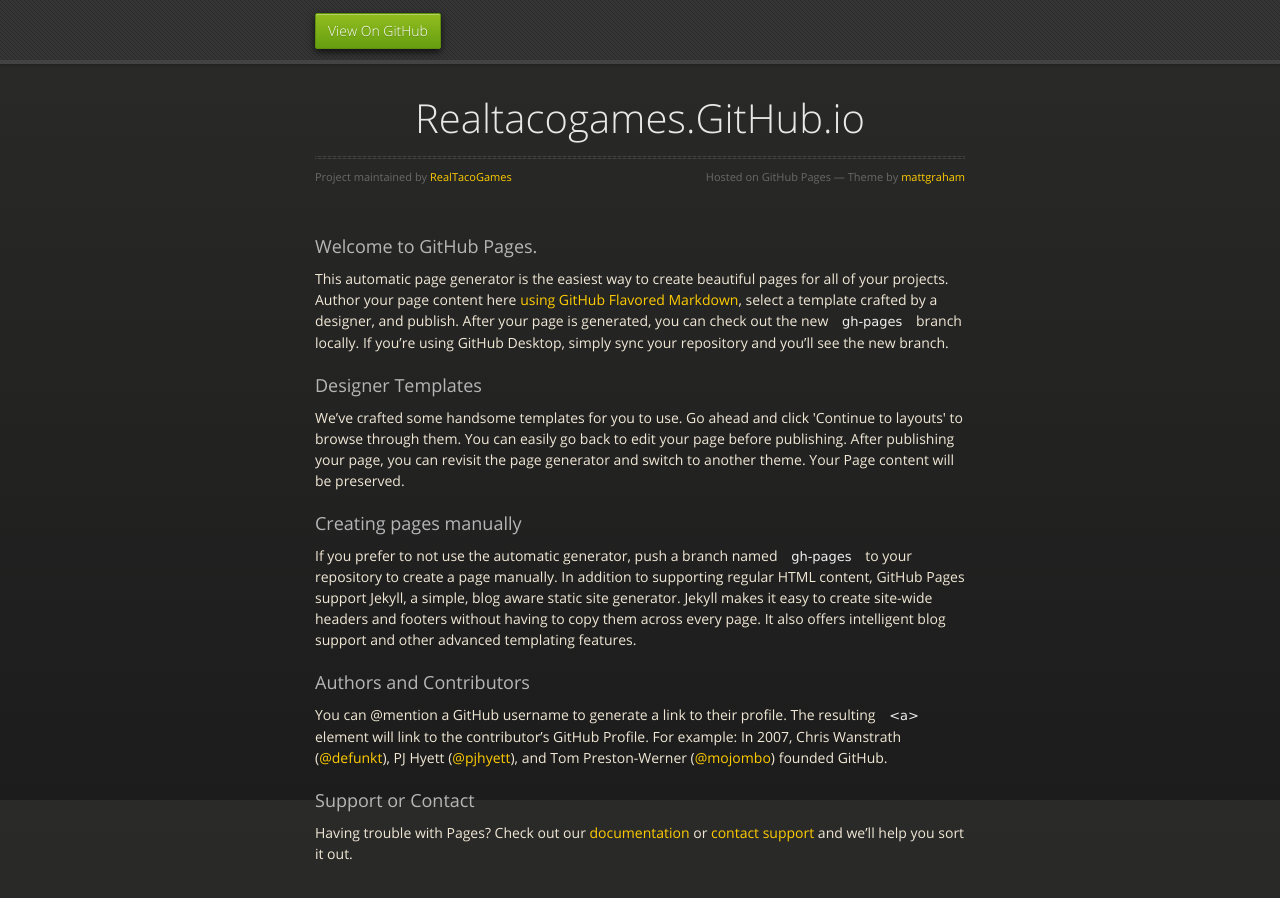
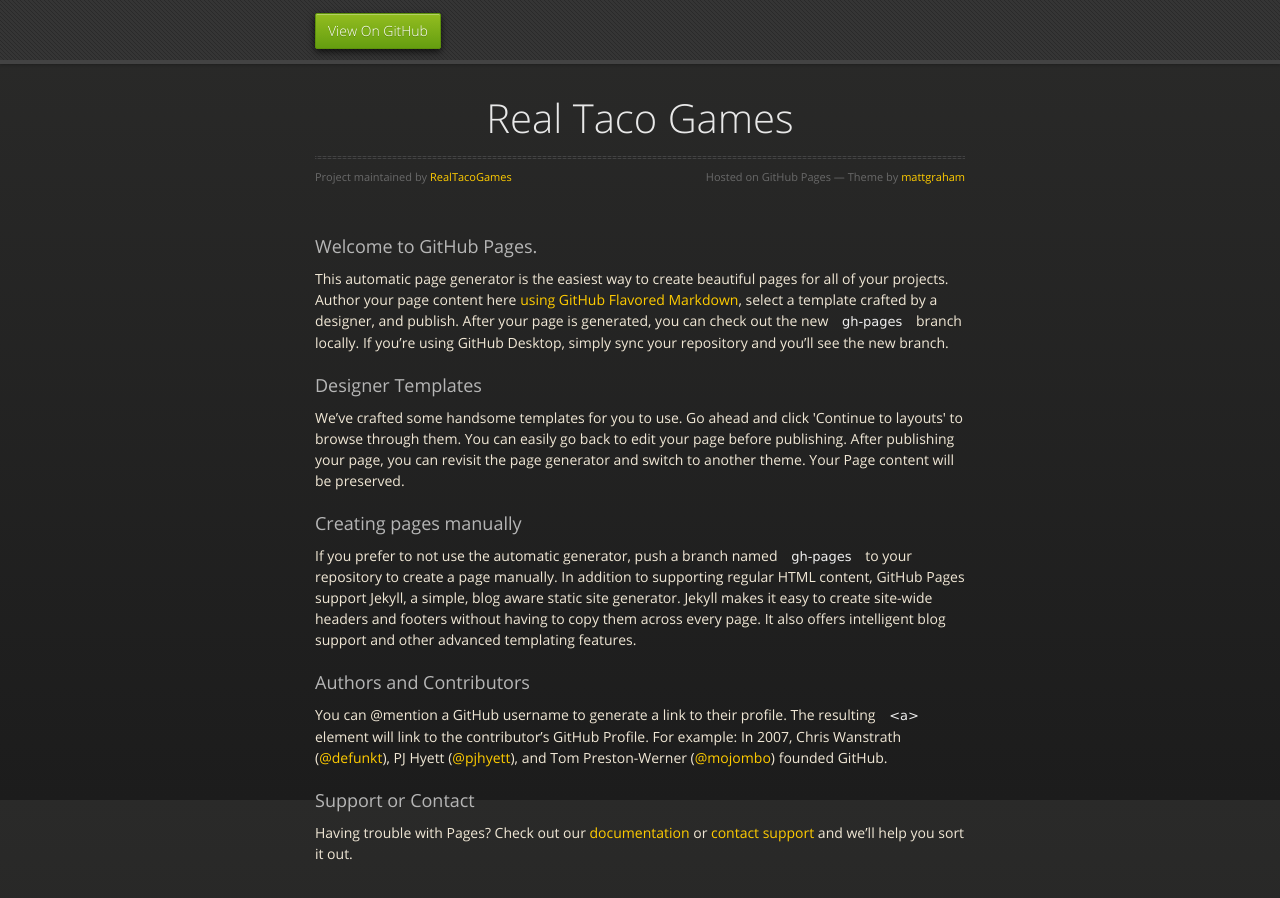
Before and after one commit to RealTacoGames/realtacogames.github.io, a plain HTML site: page index.html in a window 1280 px wide. Drawn offline with nearby package versions, Linux system fonts and the light colour scheme.

Commit message:
Title Change

```diff
--- a/index.html
+++ b/index.html
@@ -28,7 +28,7 @@
 
       <section>
         <div id="title">
-          <h1>Realtacogames.GitHub.io</h1>
+          <h1>Real Taco Games</h1>
           <p></p>
           <hr>
           <span class="credits left">Project maintained by <a href="https://github.com/RealTacoGames">RealTacoGames</a></span>
```
